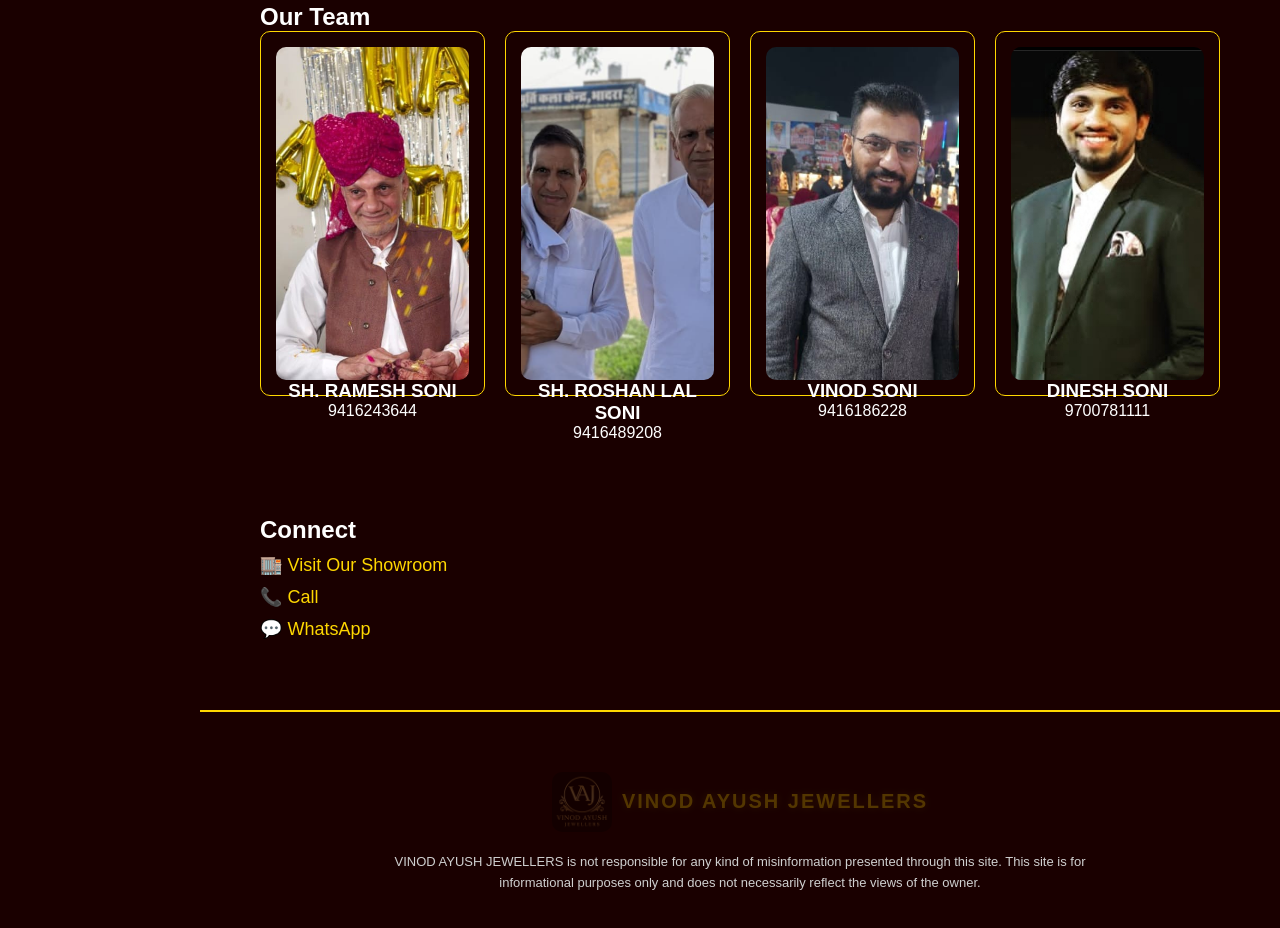
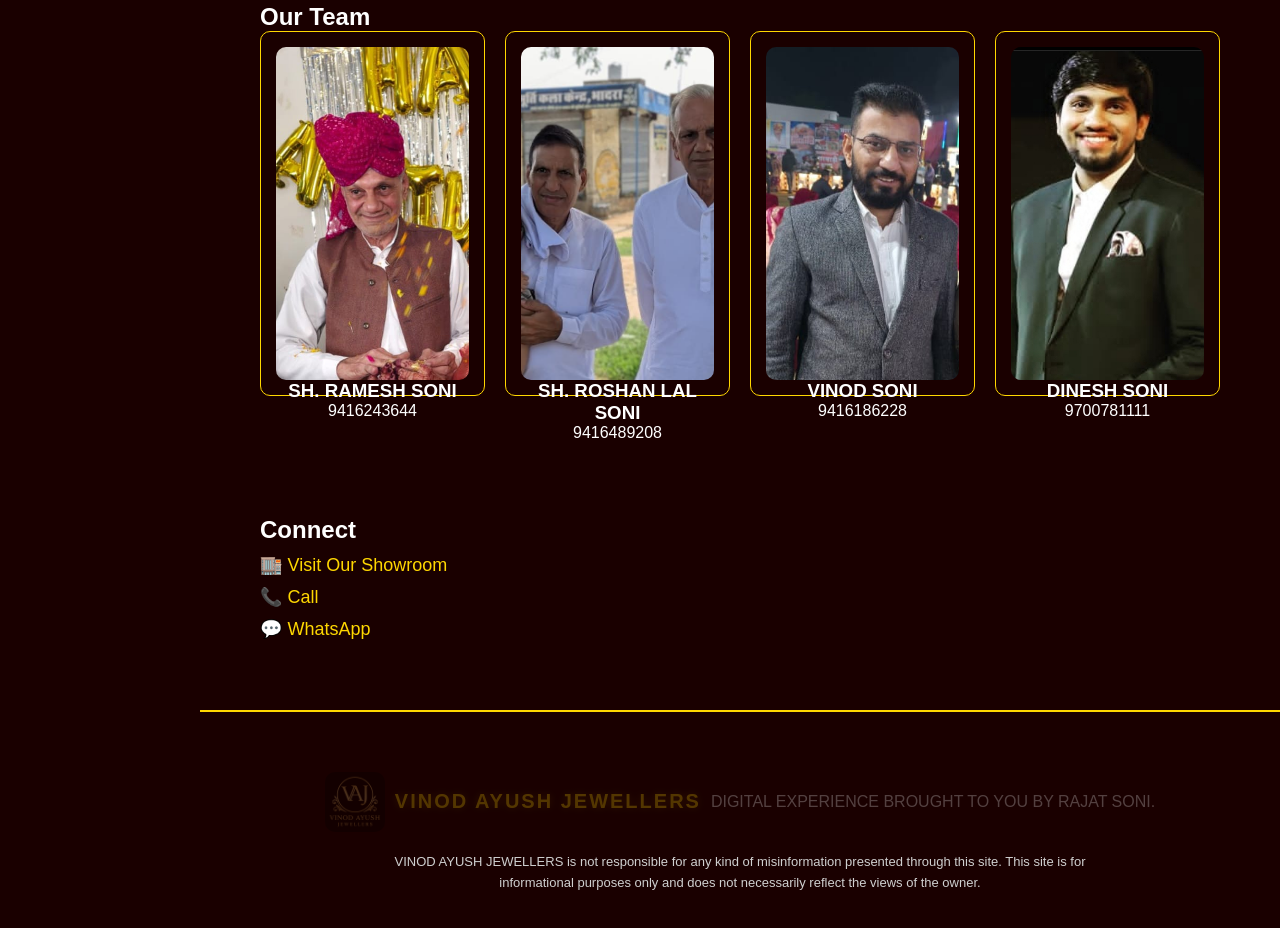
Before and after one commit to RAJATSONI1/VINOD-AYUSH-JEWELLERS, a plain HTML site: page index.html in a window 1280 px wide. Shown: the part 2135-3063 px from the top of the page. Drawn offline with Linux system fonts and the light colour scheme.

Commit message:
Update footer and legal disclaimer in index.html
Added a footer with digital experience credit and updated the legal disclaimer.

```diff
--- a/index.html
+++ b/index.html
@@ -204,6 +204,7 @@
 <div class="footer-watermark">
   <img src="showroom1.jpeg" alt="VAJ Logo">
   <span>VINOD AYUSH JEWELLERS</span>
+  <p>DIGITAL EXPERIENCE BROUGHT TO YOU BY RAJAT SONI.</p>
 </div>
   <div class="legal">
     <p>
```
